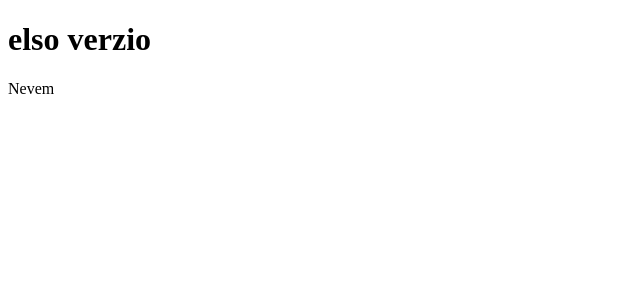
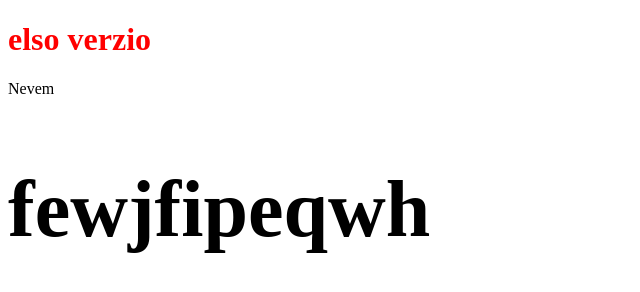
Before and after one commit to Jobbazs/elso-proba-projekt, a plain HTML site: page index.html in a window 1280 px wide. Shown: the whole page, without its empty margins (0-640 px from the left). Drawn offline with Linux system fonts and the light colour scheme.

Commit message:
Elso projektem: Add index.css

```diff
--- a/index.html
+++ b/index.html
@@ -4,9 +4,11 @@
     <meta charset="UTF-8">
     <meta name="viewport" content="width=device-width, initial-scale=1.0">
     <title>Document</title>
+    <link rel="stylesheet" href="stilus/index.css">
 </head>
 <body>
     <h1>elso verzio</h1>
     <p>Nevem</p>
+    <h2>fewjfipeqwh</h2>
 </body>
 </html>
--- /dev/null
+++ b/stilus/index.css
@@ -0,0 +1,11 @@
+h1{
+    color: red;
+    font-size: 2rem;
+
+
+}
+
+
+h2{
+    font-size: 5rem;
+}
```
